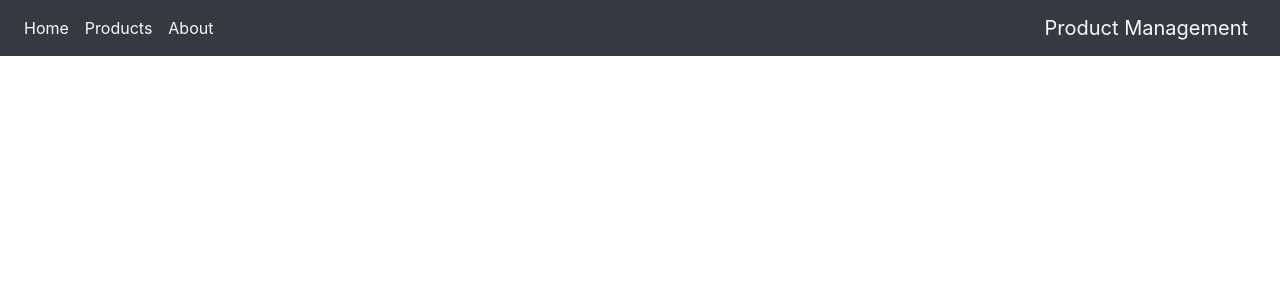
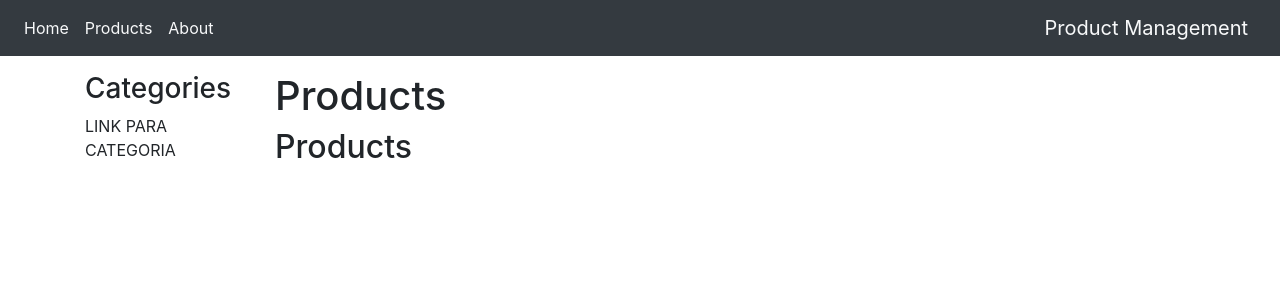
Before and after one commit to ZamurVedovatto/geranciador-produtos-react, a React (Create React App) app: page /products in a window 1280 px wide. Shown: the top 300 px of the page. Built offline with nearby package versions, Linux system fonts and the light colour scheme.

Commit message:
products route

```diff
--- a/src/App.js
+++ b/src/App.js
@@ -7,6 +7,7 @@ import {
 
 import Home from './Home'
 import About from './About'
+import Products from './Products'
 
 function App() {
   return (
@@ -19,7 +20,7 @@ function App() {
               <Link className="nav-link text-light" to="/">Home</Link>
             </li>
             <li className="nav-item">
-              <Link className="nav-link text-light" to="/">Products</Link>
+              <Link className="nav-link text-light" to="/products">Products</Link>
             </li>
             <li className="nav-item">
               <Link className="nav-link text-light" to="/about">About</Link>
@@ -28,6 +29,7 @@ function App() {
         </nav>
         <div className="container mt-3">
           <Route exact path='/' component={Home} />
+          <Route path='/products' component={Products} />
           <Route exact path='/about' component={About} />
         </div>
       </div>
--- /dev/null
+++ b/src/Products.js
@@ -0,0 +1,22 @@
+import React, { Component } from 'react'
+import { Route } from 'react-router-dom'
+import ProductsHome from './ProductsHome'
+
+class Products extends Component {
+  render() {
+    return (
+      <div className="row">
+        <div className="col-md-2">
+          <h3>Categories</h3>
+          LINK PARA CATEGORIA
+        </div>
+        <div className="col-md-10">
+          <h1>Products</h1>
+          <Route exact path={this.props.match.url} component={ProductsHome} />
+        </div>
+      </div>
+    )
+  }
+}
+
+export default Products
--- /dev/null
+++ b/src/ProductsHome.js
@@ -0,0 +1,9 @@
+import React from 'react'
+
+const ProductsHome = () => (
+  <div>
+    <h2>Products</h2>
+  </div>
+)
+
+export default ProductsHome
```
Also changed, not shown: 1 other file (tests, documents, lock files or other folders).
